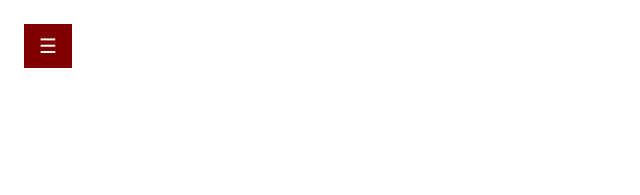
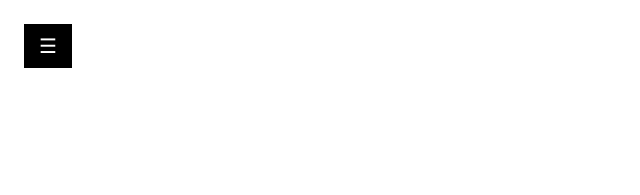
Before and after one commit to QuintisLobee/Jesse-Quintis-Coole-website-, a plain HTML site: page contact.html in a window 1280 px wide. Shown: the whole page, without its empty margins (0-640 px from the left). Drawn offline with Linux system fonts and the light colour scheme.

Commit message:
pp
je mama

```diff
--- a/about.css
+++ b/about.css
@@ -5,7 +5,7 @@
     z-index: 1;
     top: 0;
     left: 0;
-    background-color: rgb(153, 199, 151);
+    background-color:black;
     overflow-x: hidden;
     transition: 0.5s;
     padding-top: 60px;
@@ -15,13 +15,13 @@
     padding: 8px 8px 8px 32px;
     text-decoration: none;
     font-size: 25px;
-    color: rgba(79, 101, 78, 0.999);
+    color: gainsboro;
     display: block;
     transition: 0.3s;
   }
 
   .sidebar a:hover {
-    color: rgb(202, 246, 201);
+    color: gray;
   }
 
   .sidebar .closebtn {
@@ -35,14 +35,14 @@
   .openbtn {
     font-size: 20px;
     cursor: pointer;
-    background-color: rgba(107, 144, 105, 0.874);
+    background-color:black;
     color: white;
     padding: 10px 15px;
     border: none;
   }
 
   .openbtn:hover {
-    background-color: rgb(153, 199, 151);
+    background-color: gray;
   }
 
   #main {
--- a/contact.css
+++ b/contact.css
@@ -5,7 +5,7 @@
     z-index: 1;
     top: 0;
     left: 0;
-    background-color: rgb(196, 151, 199);
+    background-color: black;
     overflow-x: hidden;
     transition: 0.5s;
     padding-top: 60px;
@@ -15,13 +15,13 @@
     padding: 8px 8px 8px 32px;
     text-decoration: none;
     font-size: 25px;
-    color: maroon;
+    color:gainsboro;
     display: block;
     transition: 0.3s;
   }
 
   .sidebar a:hover {
-    color: rgb(202, 246, 201);
+    color:gray;
   }
 
   .sidebar .closebtn {
@@ -35,14 +35,14 @@
   .openbtn {
     font-size: 20px;
     cursor: pointer;
-    background-color: maroon;
+    background-color:black;
     color: white;
     padding: 10px 15px;
     border: none;
   }
 
   .openbtn:hover {
-    background-color: rgb(153, 199, 151);
+    background-color:gray;
   }
 
   #main {
--- a/eventpage.css
+++ b/eventpage.css
@@ -5,7 +5,7 @@
     z-index: 1;
     top: 0;
     left: 0;
-    background-color: rgb(196, 151, 199);
+    background-color: black;
     overflow-x: hidden;
     transition: 0.5s;
     padding-top: 60px;
@@ -15,13 +15,13 @@
     padding: 8px 8px 8px 32px;
     text-decoration: none;
     font-size: 25px;
-    color: rgba(79, 101, 78, 0.999);
+    color:gainsboro;
     display: block;
     transition: 0.3s;
   }
 
   .sidebar a:hover {
-    color: rgb(202, 246, 201);
+    color:gray;
   }
 
   .sidebar .closebtn {
@@ -35,14 +35,14 @@
   .openbtn {
     font-size: 20px;
     cursor: pointer;
-    background-color: rgba(107, 144, 105, 0.874);
+    background-color:black;
     color: white;
     padding: 10px 15px;
     border: none;
   }
 
   .openbtn:hover {
-    background-color: rgb(153, 199, 151);
+    background-color: gray;
   }
 
   #main {
--- a/styles.css
+++ b/styles.css
@@ -6,7 +6,7 @@
   z-index: 1;
   top: 0;
   left: 0;
-  background-color:purple;
+  background-color:black;
   overflow-x: hidden;
   transition: 0.5s;
   padding-top: 60px;
@@ -36,14 +36,14 @@
 .openbtn {
   font-size: 20px;
   cursor: pointer;
-  background-color: gray;
-  color: white;
+  background-color: black;
+  color:white;
   padding: 10px 15px;
   border: none;
 }
 
 .openbtn:hover {
-  background-color: lightslategray;
+  background-color:gray;
 }
 
 #main {
```
